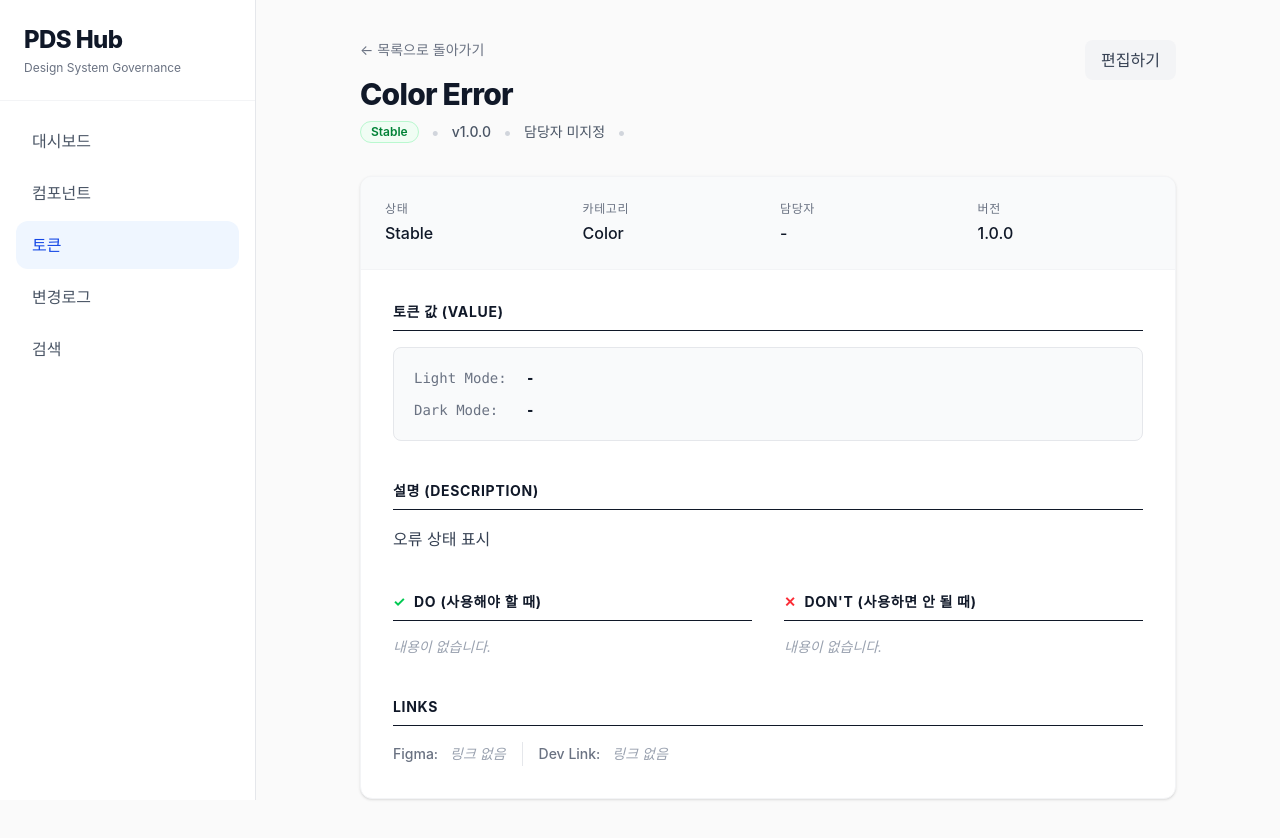
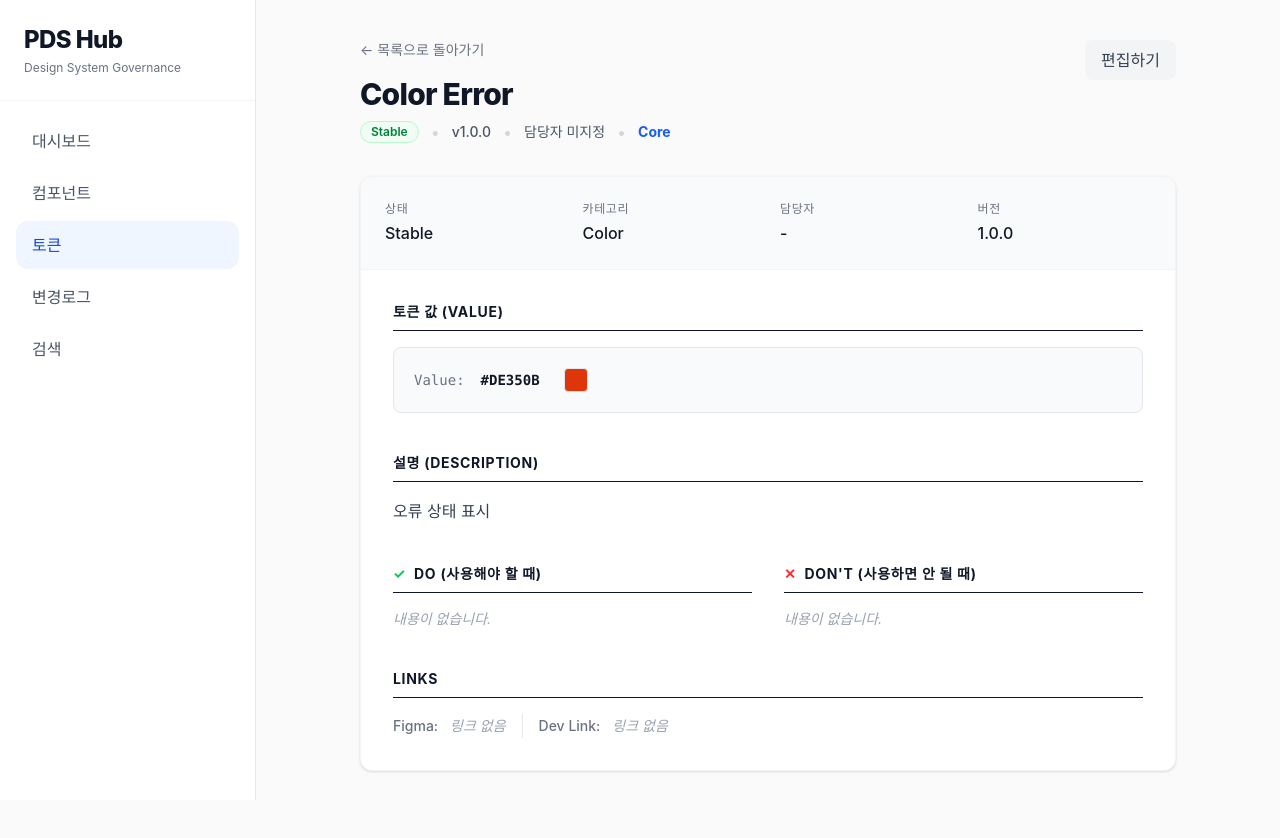
Before and after one commit to cynhwithcode/PDS-Hub, a React (Vite) app: page /tokens/t-color-error in a window 1280 px wide. After the commit the page ends 811 px from the top, so only its background shows below. Built offline with nearby package versions, Linux system fonts and the light colour scheme.

Commit message:
fix: TokenDetail에서 tier 값 누락 시 예외 처리 추가

```diff
--- a/src/pages/TokenDetail.tsx
+++ b/src/pages/TokenDetail.tsx
@@ -79,7 +79,7 @@
                 <span className="text-gray-300">•</span>
                 <span className="text-sm font-medium text-gray-600">{formData.owner || '담당자 미지정'}</span>
                 <span className="text-gray-300">•</span>
-                <span className="text-sm font-bold text-blue-600 capitalize">{formData.tier}</span>
+                <span className="text-sm font-bold text-blue-600 capitalize">{formData.tier || 'core'}</span>
               </div>
             </div>
           )}
@@ -149,7 +149,7 @@
           <section>
             <h3 className="text-sm font-bold text-gray-900 uppercase tracking-wider mb-4 border-b pb-2">토큰 값 (Value)</h3>
             <div className="bg-gray-50 border border-gray-200 rounded-lg p-5 font-mono text-sm">
-              {formData.tier === 'core' ? (
+              {formData.tier === 'core' || !formData.tier ? (
                 <div className="flex items-center gap-4">
                   <span className="text-gray-500">Value:</span>
                   <span className="font-bold text-gray-900">{typeof formData.value === 'string' ? formData.value : '-'}</span>
```
